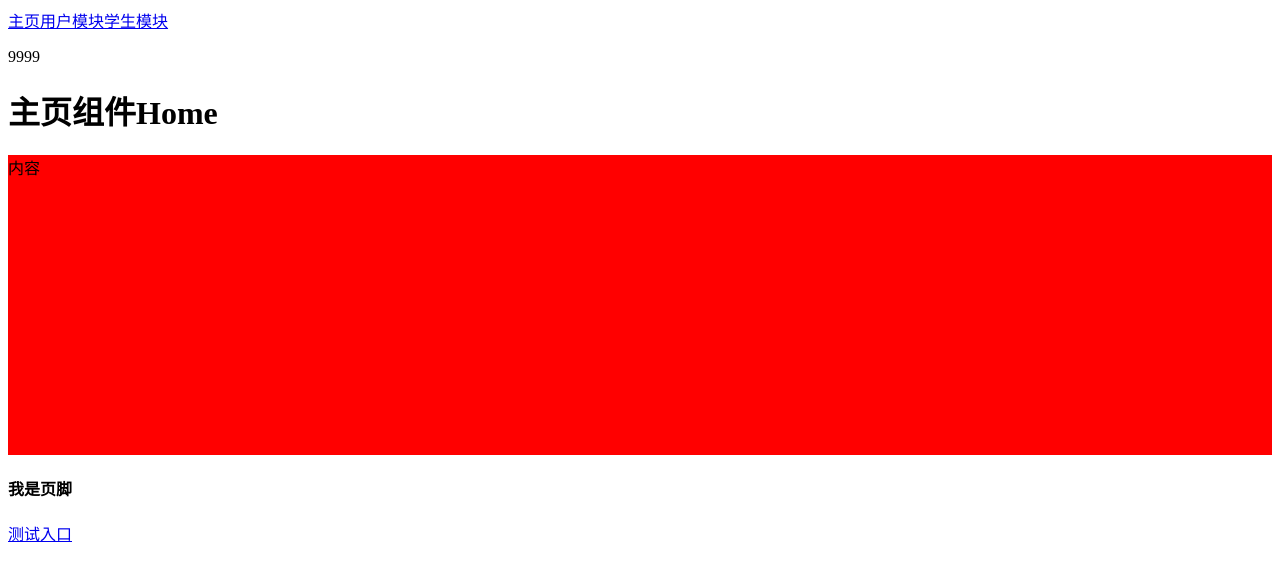
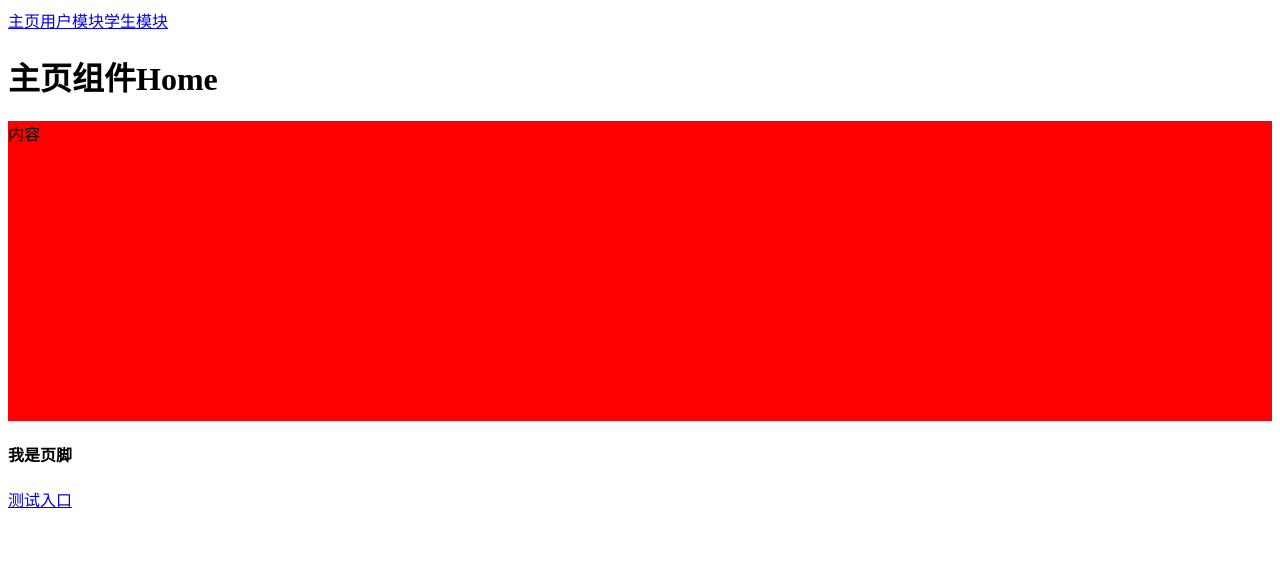
Before and after one commit to PandyYang/vue_start, a Vue app: page /#/home in a window 1280 px wide. Shown: the top 580 px of the page. Built offline with nearby package versions, Linux system fonts and the light colour scheme.

Commit message:
create global filter before create new Vue instance

```diff
--- a/src/App.vue
+++ b/src/App.vue
@@ -3,7 +3,6 @@
     <a href="#/">主页</a>
     <a href="#/user">用户模块</a>
     <a href="#/student">学生模块</a>
-    <p>{{ 9999 | MyFormatCost }}</p>
     <router-view/>
     <a href="#/test">测试入口</a>
   </div>
--- a/src/main.js
+++ b/src/main.js
@@ -18,8 +18,13 @@ new Vue({ // Vue全局实例
   template: '<App/>'
 })
 
-// 定义全局过滤器
-import * as custom from './test/common'
-Object.keys(custom).forEach(key => {
-  Vue.filter(key, custom[key])
-})
+
+
+// // 定义全局过滤器
+// import * as custom from './test/common'
+// Object.keys(custom).forEach(key => {
+//   Vue.filter(key, custom[key])
+// })
+
+
+// const formatCode = Vue.filter('formatCode')
--- a/src/test/test.vue
+++ b/src/test/test.vue
@@ -11,9 +11,11 @@
 
 <script>
 import Footer from '../components/Footer'
-
+import Vue from 'vue'
 // 注册全局过滤器
-
+Vue.filter('formatCost', function (value) {
+  return (value / 100).toFixed(2);
+})
 
 export default {
   name: 'index',
```
